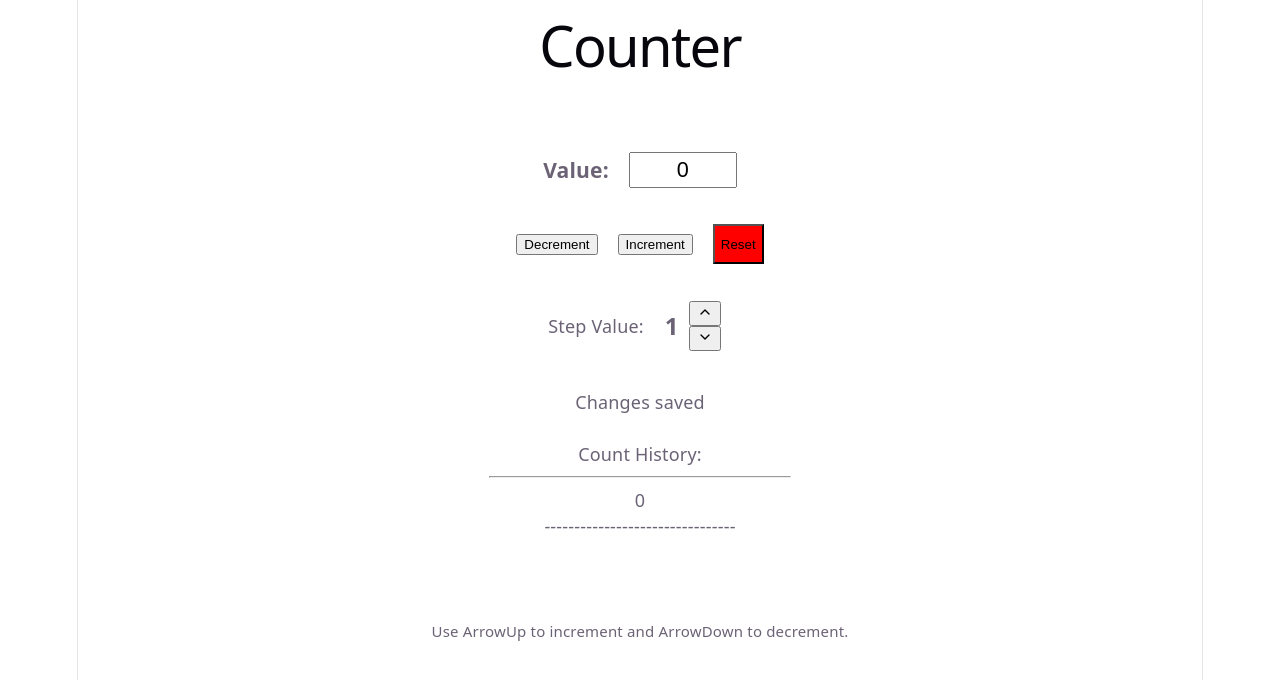
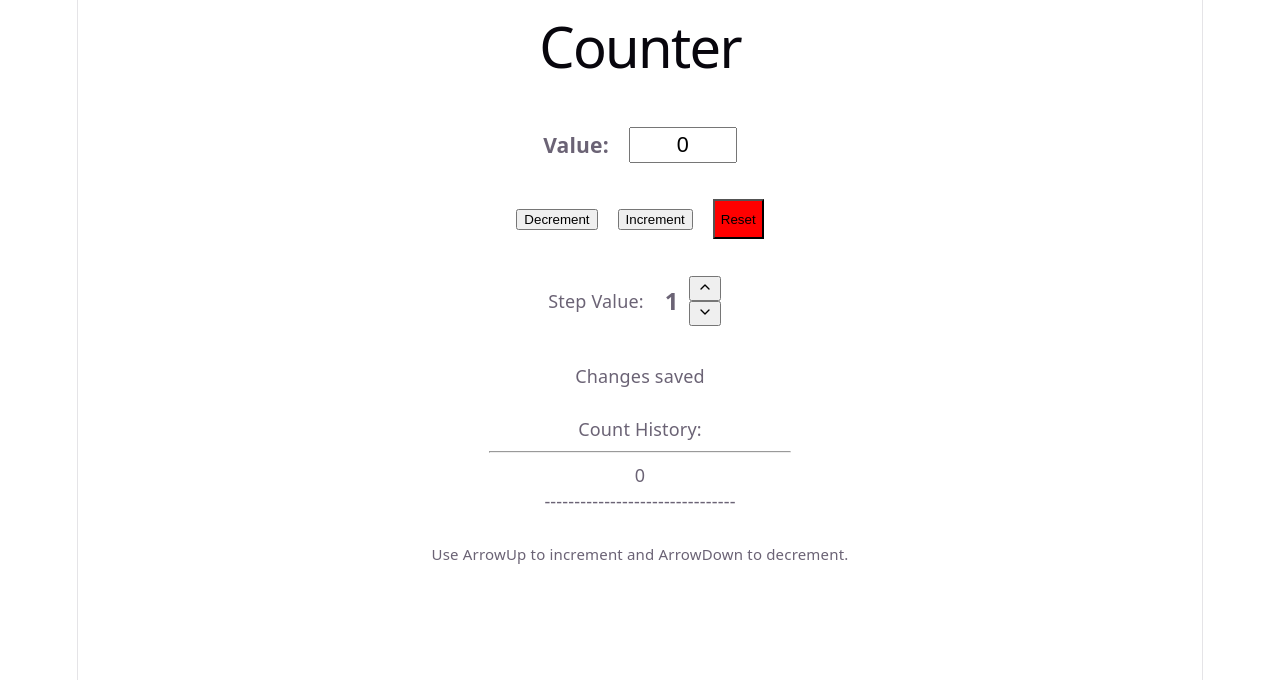
Before and after one commit to fdiallo/lab10-1-react-counter-with-useeffect, a React (Vite) app: page / in a window 1280 px wide. Shown: the top 680 px of the page. Built offline with nearby package versions, Linux system fonts and the light colour scheme.

Commit message:
Added border to component

```diff
--- a/src/App.tsx
+++ b/src/App.tsx
@@ -6,5 +6,4 @@ function App() {
   )
 }
 
-
 export default App
--- a/src/components/AdvancedCounter.tsx
+++ b/src/components/AdvancedCounter.tsx
@@ -34,8 +34,8 @@ function AdvancedCounter() {
   }
 
   return (
-    <div>
-      <h1>Counter</h1><br />
+    <div style={{border: "1px solid white", marginLeft: "300px", marginRight: "300px"}}>
+      <h1>Counter</h1>
       {/* <h2>Counter Count: {count}</h2> */}
 
       <div style={ { display: "flex", flexDirection: "row", padding: '20px', justifyContent: "center", alignItems: "center" }}>
@@ -87,7 +87,7 @@ function AdvancedCounter() {
       </div>
 
 
-      <br /><br /><br /><p><small>Use ArrowUp to increment and ArrowDown to decrement.</small></p>
+      <br /><p><small>Use ArrowUp to increment and ArrowDown to decrement.</small></p>
 
     </div>
   )
```
